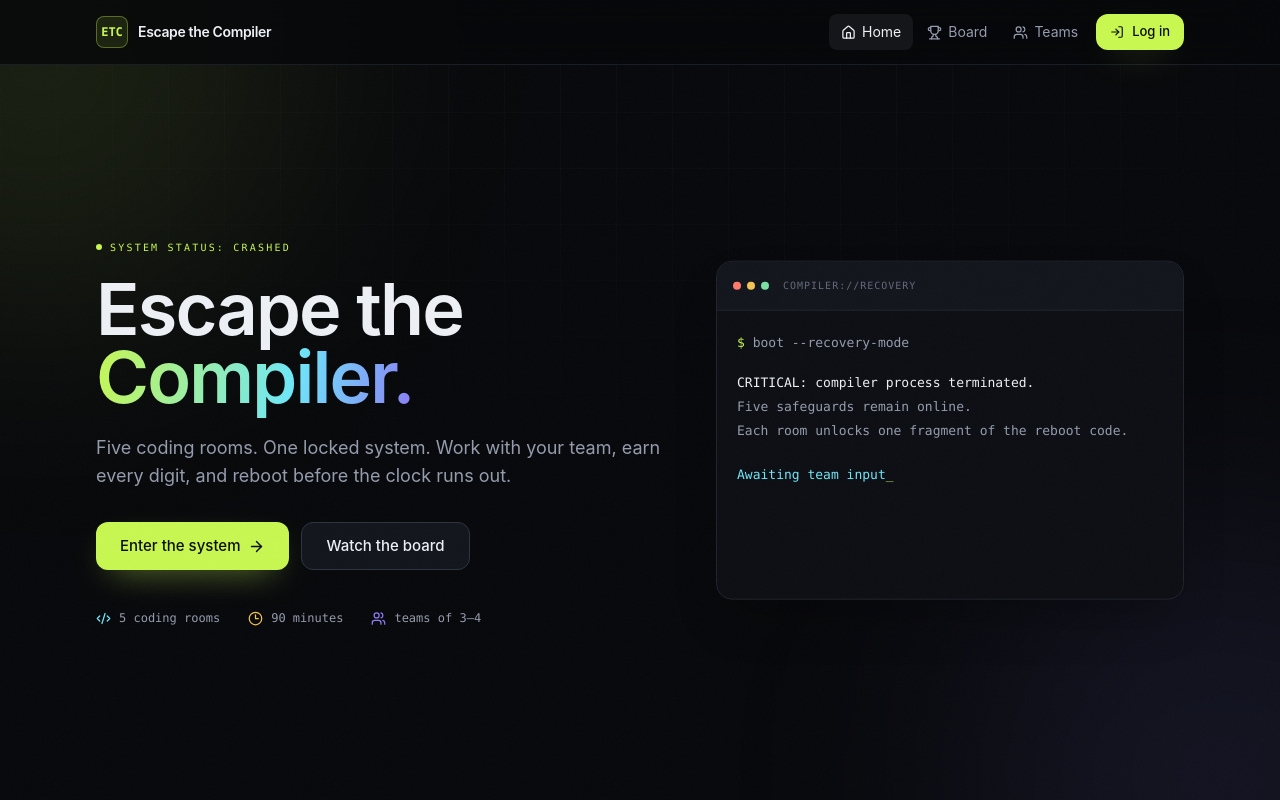
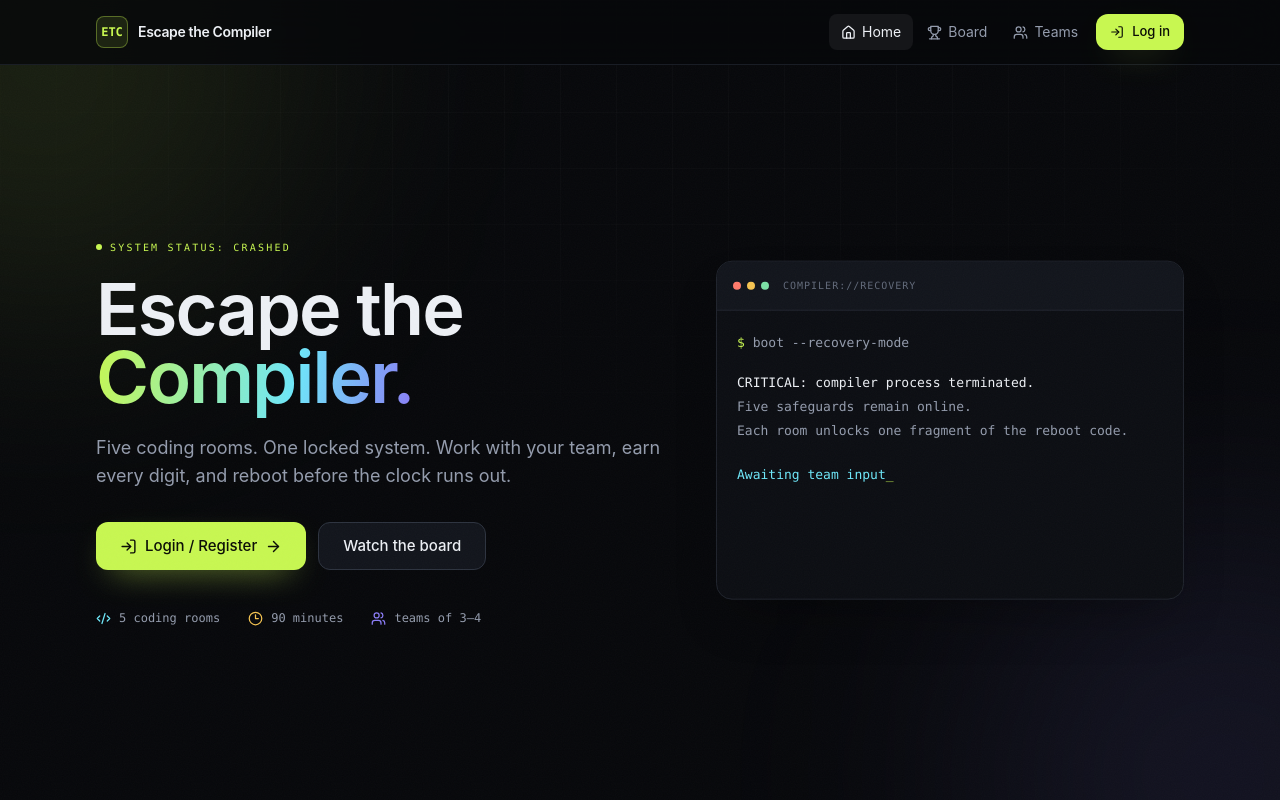
Before and after one commit to nikhil123421/escapethecompiler, a React (Vite) app in the folder frontend/: page / in a window 1280 px wide. Shown: the top 800 px of the page. Built offline with nearby package versions, Linux system fonts and the light colour scheme; no server answers.

Commit message:
landing page changes

```diff
--- a/frontend/src/pages/LandingPage.tsx
+++ b/frontend/src/pages/LandingPage.tsx
@@ -1,8 +1,9 @@
-import { ArrowRight, Clock3, Code2, LockKeyhole, Users } from "lucide-react";
+import { ArrowRight, Clock3, Code2, LockKeyhole, LogIn, Play, Users } from "lucide-react";
 import { Link } from "react-router-dom";
 
 import { buttonStyles } from "@/components/ui/button";
 import { Card } from "@/components/ui/card";
+import { useAuth } from "@/lib/auth";
 
 const rooms = [
   ["01", "Stack Room", "Evaluate a postfix expression."],
@@ -13,6 +14,8 @@ const rooms = [
 ];
 
 export function LandingPage() {
+  const { team } = useAuth();
+
   return (
     <>
       <section className="grid min-h-[calc(100vh-4rem)] items-center gap-12 py-16 md:grid-cols-[1.1fr_.9fr] md:py-24">
@@ -21,7 +24,15 @@ export function LandingPage() {
           <h1 className="max-w-3xl text-5xl font-semibold leading-[0.94] sm:text-6xl lg:text-7xl">Escape the <span className="text-gradient">Compiler.</span></h1>
           <p className="mt-6 max-w-xl text-base leading-7 text-muted sm:text-lg">Five coding rooms. One locked system. Work with your team, earn every digit, and reboot before the clock runs out.</p>
           <div className="mt-8 flex flex-wrap gap-3">
-            <Link to="/login" className={buttonStyles("primary", "lg")}>Enter the system <ArrowRight size={17} /></Link>
+            {team ? (
+              <Link to="/play" className={buttonStyles("primary", "lg")}>
+                <Play size={17} /> Resume Escape ({team.code})
+              </Link>
+            ) : (
+              <Link to="/login" className={buttonStyles("primary", "lg")}>
+                <LogIn size={17} /> Login / Register <ArrowRight size={17} />
+              </Link>
+            )}
             <Link to="/leaderboard" className={buttonStyles("secondary", "lg")}>Watch the board</Link>
           </div>
           <div className="mt-10 flex flex-wrap gap-x-7 gap-y-3 font-mono text-xs text-muted">
```
Also changed, not shown: 1 other file (tests, documents, lock files or other folders).
